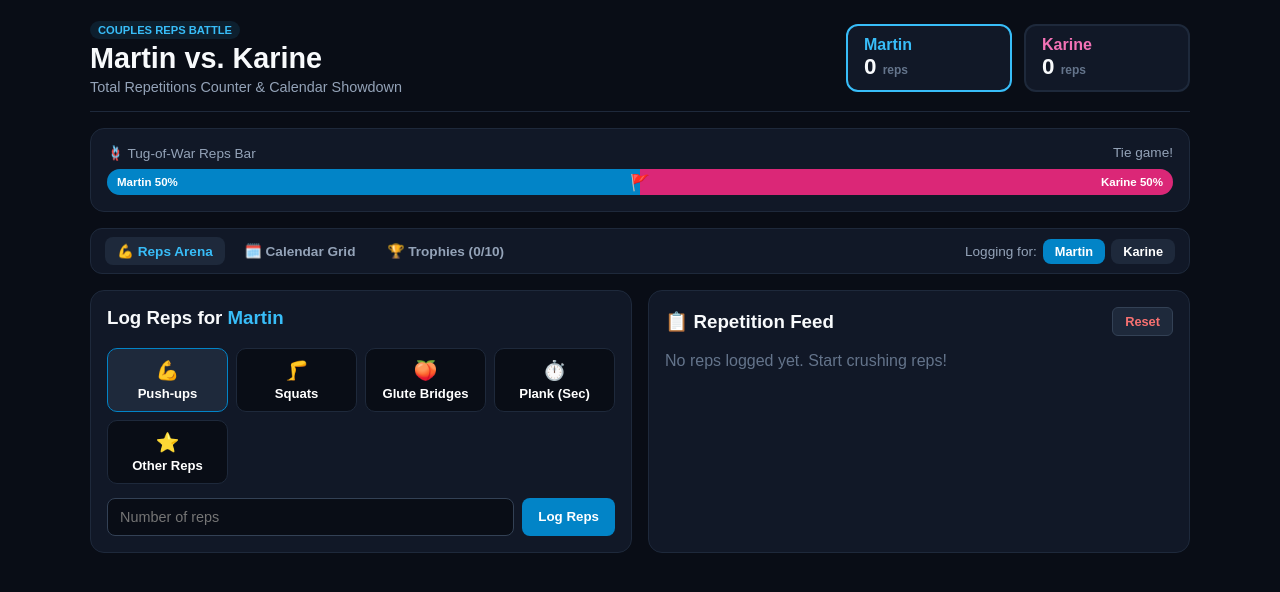
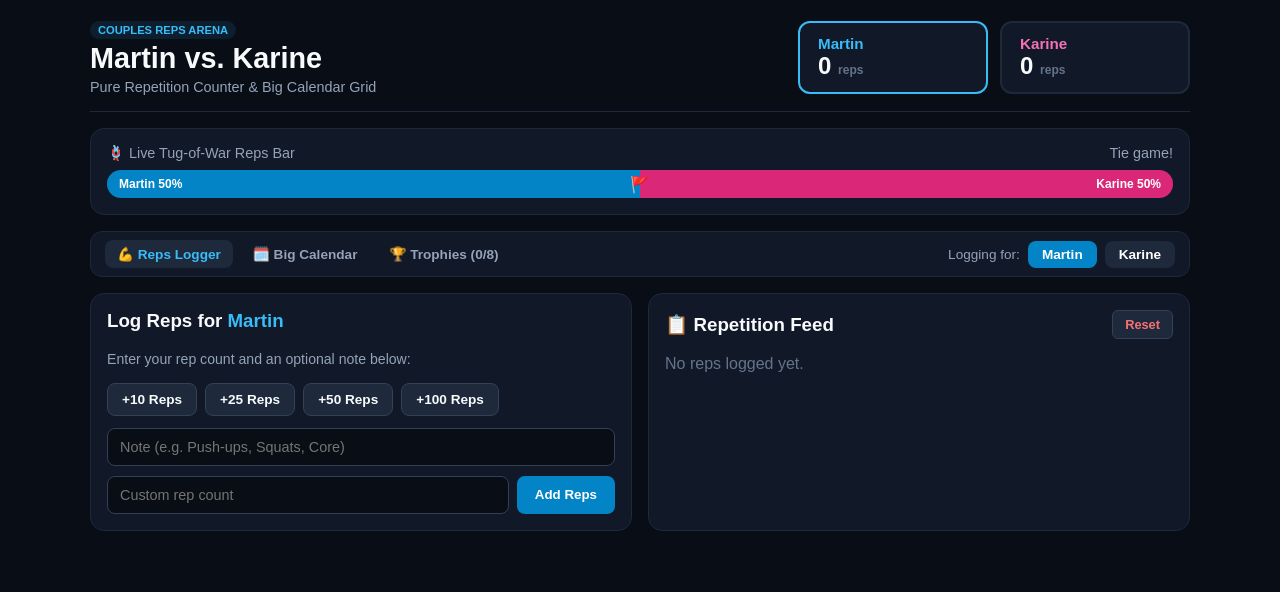
Before and after one commit to martinvaillancourt-Git/Couples-Workout-Challenge2, a React (Vite) app: page / in a window 1280 px wide. Shown: the top 592 px of the page. Built offline with nearby package versions, Linux system fonts and the light colour scheme.

Commit message:
Update App.jsx

```diff
--- a/src/App.jsx
+++ b/src/App.jsx
@@ -1,17 +1,7 @@
 import React, { useState, useEffect } from 'react';
-
-const EXERCISES = [
-  { id: 'pushups', label: 'Push-ups', icon: '💪' },
-  { id: 'squats', label: 'Squats', icon: '🦵' },
-  { id: 'glutes', label: 'Glute Bridges', icon: '🍑' },
-  { id: 'plank', label: 'Plank (Sec)', icon: '⏱️' },
-  { id: 'custom', label: 'Other Reps', icon: '⭐' },
-];
 
 const TROPHIES = [
   { id: 'first', title: 'First Rep', desc: 'Logged your very first repetition', icon: '🎯', check: (m, k, h) => h.length >= 1 },
-  { id: 'push_100', title: 'Century Push-ups', desc: 'Reached 100 total push-ups', icon: '💥', check: (m, k, h) => h.filter(i => i.label === 'Push-ups').reduce((a, b) => a + b.reps, 0) >= 100 },
-  { id: 'squat_100', title: 'Squat Machine', desc: 'Reached 100 total squats', icon: '🦵', check: (m, k, h) => h.filter(i => i.label === 'Squats').reduce((a, b) => a + b.reps, 0) >= 100 },
   { id: 'beast_session', title: 'Beast Session', desc: 'Logged 50+ reps in a single entry', icon: '🦍', check: (m, k, h) => h.some(i => i.reps >= 50) },
   { id: 'total_500', title: '500 Rep Club', desc: 'Hit 500 total reps combined', icon: '🥉', check: (m, k, h) => m + k >= 500 },
   { id: 'total_1000', title: '1,000 Rep Titan', desc: 'Hit 1,000 total reps combined', icon: '🥈', check: (m, k, h) => m + k >= 1000 },
@@ -22,26 +12,32 @@ const TROPHIES = [
     return Object.values(dates).some(set => set.size >= 2);
   }},
   { id: 'ten_workouts', title: 'Consistency Champ', desc: 'Completed 10 separate logging sessions', icon: '📅', check: (m, k, h) => h.length >= 10 },
-  { id: 'night_owl', title: 'Night Owl', desc: 'Logged a workout after 8:00 PM', icon: '🌙', check: (m, k, h) => h.some(i => i.hour >= 20) },
+  { id: 'night_owl', title: 'Night Owl', desc: 'Logged a session after 8:00 PM', icon: '🌙', check: (m, k, h) => h.some(i => i.hour >= 20) },
 ];
 
 export default function App() {
   const [tab, setTab] = useState('arena');
   const [person, setPerson] = useState('Martin');
 
-  const [scores, setScores] = useState(() => JSON.parse(localStorage.getItem('mk_reps_scores')) || { Martin: 0, Karine: 0 });
-  const [history, setHistory] = useState(() => JSON.parse(localStorage.getItem('mk_reps_history')) || []);
+  const [scores, setScores] = useState(() => JSON.parse(localStorage.getItem('mk_pure_scores')) || { Martin: 0, Karine: 0 });
+  const [history, setHistory] = useState(() => JSON.parse(localStorage.getItem('mk_pure_history')) || []);
 
-  const [selectedEx, setSelectedEx] = useState('Push-ups');
   const [repInput, setRepInput] = useState('');
-  const [customLabel, setCustomLabel] = useState('');
+  const [noteInput, setNoteInput] = useState('');
+  const [taunt, setTaunt] = useState('');
 
   const [calDate, setCalDate] = useState(new Date());
   const [selectedDay, setSelectedDay] = useState(new Date().toISOString().split('T')[0]);
   const [resetConfirm, setResetConfirm] = useState(false);
 
-  useEffect(() => { localStorage.setItem('mk_reps_scores', JSON.stringify(scores)); }, [scores]);
-  useEffect(() => { localStorage.setItem('mk_reps_history', JSON.stringify(history)); }, [history]);
+  useEffect(() => { localStorage.setItem('mk_pure_scores', JSON.stringify(scores)); }, [scores]);
+  useEffect(() => { localStorage.setItem('mk_pure_history', JSON.stringify(history)); }, [history]);
+
+  useEffect(() => {
+    const hr = new Date().getHours();
+    if (hr === 12) setTaunt('🕛 Noon Check-in: Half the day is gone! Time to log some reps and pull the rope.');
+    else if (hr === 18) setTaunt('🕕 6:00 PM Showdown: Prime workout window is open!');
+  }, []);
 
   const logReps = (who, count, label) => {
     const num = Number(count);
@@ -53,13 +49,14 @@ export default function App() {
       id: Date.now(),
       person: who,
       reps: num,
-      label: label || selectedEx,
+      label: label || 'Workout Reps',
       date: now.toISOString().split('T')[0],
       time: now.toLocaleTimeString([], { hour: '2-digit', minute: '2-digit' }),
       hour: now.getHours()
     };
     setHistory(prev => [entry, ...prev]);
     setRepInput('');
+    setNoteInput('');
   };
 
   const undoLast = () => {
@@ -91,25 +88,31 @@ export default function App() {
       <div style={s.container}>
         <header style={s.header}>
           <div>
-            <span style={s.badge}>COUPLES REPS BATTLE</span>
+            <span style={s.badge}>COUPLES REPS ARENA</span>
             <h1 style={s.title}>Martin vs. Karine</h1>
-            <p style={s.subtitle}>Total Repetitions Counter &amp; Calendar Showdown</p>
+            <p style={s.subtitle}>Pure Repetition Counter &amp; Big Calendar Grid</p>
           </div>
           <div style={s.scoreCardsRow}>
-            <div style={{ background: '#111827', border: `2px solid ${martinReps >= karineReps ? '#38bdf8' : '#1e293b'}`, borderRadius: '12px', padding: '10px 16px', minWidth: '130px' }}>
-              <div style={{ color: '#38bdf8', fontWeight: 700 }}>Martin {martinReps > karineReps && '👑'}</div>
+            <div style={{ background: '#111827', border: `2px solid ${martinReps >= karineReps ? '#38bdf8' : '#1e293b'}`, borderRadius: '12px', padding: '12px 18px', minWidth: '150px' }}>
+              <div style={{ color: '#38bdf8', fontWeight: 700, fontSize: '0.95rem' }}>Martin {martinReps > karineReps && '👑'}</div>
               <div style={s.scoreNum}>{martinReps.toLocaleString()} <span style={s.unit}>reps</span></div>
             </div>
-            <div style={{ background: '#111827', border: `2px solid ${karineReps > martinReps ? '#f472b6' : '#1e293b'}`, borderRadius: '12px', padding: '10px 16px', minWidth: '130px' }}>
-              <div style={{ color: '#f472b6', fontWeight: 700 }}>Karine {karineReps > martinReps && '👑'}</div>
+            <div style={{ background: '#111827', border: `2px solid ${karineReps > martinReps ? '#f472b6' : '#1e293b'}`, borderRadius: '12px', padding: '12px 18px', minWidth: '150px' }}>
+              <div style={{ color: '#f472b6', fontWeight: 700, fontSize: '0.95rem' }}>Karine {karineReps > martinReps && '👑'}</div>
               <div style={s.scoreNum}>{karineReps.toLocaleString()} <span style={s.unit}>reps</span></div>
             </div>
           </div>
         </header>
 
+        {taunt && (
+          <div style={s.tauntBanner}>
+            <span>📣</span> <div>{taunt}</div>
+          </div>
+        )}
+
         <div style={s.panel}>
-          <div style={{ display: 'flex', justifyContent: 'space-between', marginBottom: '8px', fontSize: '0.85rem', color: '#94a3b8' }}>
-            <span>🪢 Tug-of-War Reps Bar</span>
+          <div style={{ display: 'flex', justifyContent: 'space-between', marginBottom: '8px', fontSize: '0.9rem', color: '#94a3b8' }}>
+            <span>🪢 Live Tug-of-War Reps Bar</span>
             <span>{martinReps === karineReps ? 'Tie game!' : martinReps > karineReps ? `Martin leads by ${(martinReps - karineReps).toLocaleString()} reps` : `Karine leads by ${(karineReps - martinReps).toLocaleString()} reps`}</span>
           </div>
           <div style={s.tugOuter}>
@@ -121,13 +124,13 @@ export default function App() {
 
         <div style={s.nav}>
           <div style={{ display: 'flex', gap: '8px' }}>
-            <button onClick={() => setTab('arena')} style={{ ...s.navBtn, background: tab === 'arena' ? '#1e293b' : 'transparent', color: tab === 'arena' ? '#38bdf8' : '#94a3b8' }}>💪 Reps Arena</button>
-            <button onClick={() => setTab('cal')} style={{ ...s.navBtn, background: tab === 'cal' ? '#1e293b' : 'transparent', color: tab === 'cal' ? '#38bdf8' : '#94a3b8' }}>🗓️ Calendar Grid</button>
+            <button onClick={() => setTab('arena')} style={{ ...s.navBtn, background: tab === 'arena' ? '#1e293b' : 'transparent', color: tab === 'arena' ? '#38bdf8' : '#94a3b8' }}>💪 Reps Logger</button>
+            <button onClick={() => setTab('cal')} style={{ ...s.navBtn, background: tab === 'cal' ? '#1e293b' : 'transparent', color: tab === 'cal' ? '#38bdf8' : '#94a3b8' }}>🗓️ Big Calendar</button>
             <button onClick={() => setTab('trophies')} style={{ ...s.navBtn, background: tab === 'trophies' ? '#1e293b' : 'transparent', color: tab === 'trophies' ? '#38bdf8' : '#94a3b8' }}>
               🏆 Trophies ({TROPHIES.filter(t => t.check(martinReps, karineReps, history)).length}/{TROPHIES.length})
             </button>
           </div>
-          <div style={{ display: 'flex', gap: '6px', alignItems: 'center' }}>
+          <div style={{ display: 'flex', gap: '8px', alignItems: 'center' }}>
             <span style={{ fontSize: '0.85rem', color: '#94a3b8' }}>Logging for:</span>
             <button onClick={() => setPerson('Martin')} style={{ ...s.toggleBtn, background: person === 'Martin' ? '#0284c7' : '#1e293b' }}>Martin</button>
             <button onClick={() => setPerson('Karine')} style={{ ...s.toggleBtn, background: person === 'Karine' ? '#db2777' : '#1e293b' }}>Karine</button>
@@ -138,54 +141,38 @@ export default function App() {
           <div style={s.grid2}>
             <div style={s.panel}>
               <h3 style={{ marginTop: 0 }}>Log Reps for <span style={{ color: person === 'Martin' ? '#38bdf8' : '#f472b6' }}>{person}</span></h3>
+              <p style={{ color: '#94a3b8', fontSize: '0.88rem', marginBottom: '16px' }}>Enter your rep count and an optional note below:</p>
 
-              <div style={{ display: 'grid', gridTemplateColumns: 'repeat(auto-fit, minmax(110px, 1fr))', gap: '8px', marginBottom: '14px' }}>
-                {EXERCISES.map(ex => (
-                  <button
-                    key={ex.id}
-                    onClick={() => setSelectedEx(ex.label)}
-                    style={{
-                      border: `1px solid ${selectedEx === ex.label ? (person === 'Martin' ? '#0284c7' : '#db2777') : '#1e293b'}`,
-                      borderRadius: '10px',
-                      padding: '10px 6px',
-                      display: 'flex',
-                      flexDirection: 'column',
-                      alignItems: 'center',
-                      color: '#fff',
-                      background: selectedEx === ex.label ? '#1e293b' : '#090d16',
-                      cursor: 'pointer'
-                    }}
-                  >
-                    <span style={{ fontSize: '1.2rem' }}>{ex.icon}</span>
-                    <span style={{ fontSize: '0.82rem', fontWeight: 700, marginTop: '4px' }}>{ex.label}</span>
-                  </button>
-                ))}
+              <div style={{ display: 'flex', gap: '8px', marginBottom: '12px', flexWrap: 'wrap' }}>
+                <button onClick={() => logReps(person, 10, 'Quick Set')} style={s.quickBtn}>+10 Reps</button>
+                <button onClick={() => logReps(person, 25, 'Power Set')} style={s.quickBtn}>+25 Reps</button>
+                <button onClick={() => logReps(person, 50, 'Beast Set')} style={s.quickBtn}>+50 Reps</button>
+                <button onClick={() => logReps(person, 100, 'Century Set')} style={s.quickBtn}>+100 Reps</button>
               </div>
 
-              {selectedEx === 'Other Reps' && (
+              <div style={{ display: 'flex', flexDirection: 'column', gap: '10px' }}>
                 <input
                   type="text"
-                  placeholder="Exercise name (e.g. Pull-ups)"
-                  value={customLabel}
-                  onChange={e => setCustomLabel(e.target.value)}
-                  style={{ ...s.input, width: '100%', marginBottom: '10px' }}
+                  placeholder="Note (e.g. Push-ups, Squats, Core)"
+                  value={noteInput}
+                  onChange={e => setNoteInput(e.target.value)}
+                  style={s.input}
                 />
-              )}
-
                 <div style={{ display: 'flex', gap: '8px' }}>
                   <input
                     type="number"
-                  placeholder="Number of reps"
+                    placeholder="Custom rep count"
                     value={repInput}
                     onChange={e => setRepInput(e.target.value)}
                     style={{ ...s.input, flex: 1 }}
                   />
                   <button
-                  onClick={() => logReps(person, repInput, selectedEx === 'Other Reps' ? (customLabel || 'Custom Reps') : selectedEx)}
+                    onClick={() => logReps(person, repInput, noteInput || 'General Reps')}
                     style={{ ...s.primaryBtn, background: person === 'Martin' ? '#0284c7' : '#db2777' }}
                   >
-                  Log Reps
+                    Add Reps
                   </button>
+                </div>
               </div>
             </div>
 
@@ -202,12 +189,12 @@ export default function App() {
                 </div>
               </div>
 
-              {history.length === 0 ? <p style={{ color: '#64748b' }}>No reps logged yet. Start crushing reps!</p> : (
-                <div style={{ display: 'flex', flexDirection: 'column', gap: '6px', maxHeight: '220px', overflowY: 'auto' }}>
+              {history.length === 0 ? <p style={{ color: '#64748b' }}>No reps logged yet.</p> : (
+                <div style={{ display: 'flex', flexDirection: 'column', gap: '6px', maxHeight: '240px', overflowY: 'auto' }}>
                   {history.slice(0, 8).map(i => (
                     <div key={i.id} style={s.feedItem}>
                       <div>
-                        <strong style={{ color: i.person === 'Martin' ? '#38bdf8' : '#f472b6' }}>{i.person}</strong> — {i.reps} {i.label}
+                        <strong style={{ color: i.person === 'Martin' ? '#38bdf8' : '#f472b6' }}>{i.person}</strong> — {i.reps} reps ({i.label})
                       </div>
                       <span style={{ color: '#64748b', fontSize: '0.8rem' }}>{i.time}</span>
                     </div>
@@ -221,16 +208,16 @@ export default function App() {
         {tab === 'cal' && (
           <div style={s.grid2}>
             <div style={s.panel}>
-              <div style={{ display: 'flex', justifyContent: 'space-between', alignItems: 'center', marginBottom: '14px' }}>
+              <div style={{ display: 'flex', justifyContent: 'space-between', alignItems: 'center', marginBottom: '16px' }}>
                 <button onClick={() => setCalDate(new Date(yr, mo - 1, 1))} style={s.smallBtn}>◀ Prev</button>
-                <h3 style={{ margin: 0 }}>{calDate.toLocaleString('default', { month: 'long', year: 'numeric' })}</h3>
+                <h2 style={{ margin: 0, fontSize: '1.2rem' }}>🗓️ {calDate.toLocaleString('default', { month: 'long', year: 'numeric' })}</h2>
                 <button onClick={() => setCalDate(new Date(yr, mo + 1, 1))} style={s.smallBtn}>Next ▶</button>
               </div>
 
               <div style={s.calGrid}>
-                {['Su','Mo','Tu','We','Th','Fr','Sa'].map(d => <div key={d} style={{ textAlign: 'center', fontSize: '0.75rem', color: '#64748b' }}>{d}</div>)}
+                {['Sun','Mon','Tue','Wed','Thu','Fri','Sat'].map(d => <div key={d} style={{ textAlign: 'center', fontSize: '0.78rem', color: '#64748b', paddingBottom: '4px' }}>{d}</div>)}
                 {cells.map((c, idx) => {
-                  if (!c) return <div key={idx} />;
+                  if (!c) return <div key={idx} style={{ height: '84px' }} />;
                   const dayLogs = history.filter(h => h.date === c.dateStr);
                   const mReps = dayLogs.filter(l => l.person === 'Martin').reduce((a, b) => a + b.reps, 0);
                   const kReps = dayLogs.filter(l => l.person === 'Karine').reduce((a, b) => a + b.reps, 0);
@@ -241,9 +228,9 @@ export default function App() {
                       key={c.dateStr}
                       onClick={() => setSelectedDay(c.dateStr)}
                       style={{
-                        height: '56px',
-                        borderRadius: '8px',
-                        border: `1px solid ${isSel ? '#fbbf24' : (mReps > 0 || kReps > 0) ? '#334155' : '#1e293b'}`,
+                        height: '84px',
+                        borderRadius: '10px',
+                        border: `2px solid ${isSel ? '#fbbf24' : (mReps > 0 || kReps > 0) ? '#334155' : '#1e293b'}`,
                         background: isSel ? '#1e293b' : '#090d16',
                         display: 'flex',
                         flexDirection: 'column',
@@ -254,10 +241,18 @@ export default function App() {
                         color: '#fff'
                       }}
                     >
-                      <span style={{ fontWeight: 700, fontSize: '0.85rem' }}>{c.day}</span>
-                      <div style={{ display: 'flex', flexDirection: 'column', fontSize: '0.68rem', marginTop: '2px', gap: '1px' }}>
-                        {mReps > 0 && <span style={{ color: '#38bdf8', fontWeight: 800 }}>M: {mReps}</span>}
-                        {kReps > 0 && <span style={{ color: '#f472b6', fontWeight: 800 }}>K: {kReps}</span>}
+                      <span style={{ fontWeight: 700, fontSize: '0.9rem', marginBottom: '4px' }}>{c.day}</span>
+                      <div style={{ display: 'flex', flexDirection: 'column', fontSize: '0.75rem', gap: '2px', width: '100%', padding: '0 4px' }}>
+                        {mReps > 0 && (
+                          <div style={{ background: 'rgba(2, 132, 199, 0.25)', color: '#38bdf8', borderRadius: '4px', fontWeight: 800, padding: '1px 0' }}>
+                            M: {mReps}
+                          </div>
+                        )}
+                        {kReps > 0 && (
+                          <div style={{ background: 'rgba(219, 39, 119, 0.25)', color: '#f472b6', borderRadius: '4px', fontWeight: 800, padding: '1px 0' }}>
+                            K: {kReps}
+                          </div>
+                        )}
                       </div>
                     </button>
                   );
@@ -266,13 +261,13 @@ export default function App() {
             </div>
 
             <div style={s.panel}>
-              <h3 style={{ marginTop: 0 }}>Breakdown for {selectedDay}</h3>
-              {selectedDayLogs.length === 0 ? <p style={{ color: '#64748b' }}>No repetitions recorded on this date.</p> : (
+              <h3 style={{ marginTop: 0 }}>Detailed Breakdown for {selectedDay}</h3>
+              {selectedDayLogs.length === 0 ? <p style={{ color: '#64748b' }}>No rep sessions recorded on this date.</p> : (
                 <div style={{ display: 'flex', flexDirection: 'column', gap: '8px' }}>
                   {selectedDayLogs.map(item => (
                     <div key={item.id} style={s.feedItem}>
                       <div>
-                        <strong style={{ color: item.person === 'Martin' ? '#38bdf8' : '#f472b6' }}>{item.person}</strong> — {item.reps} {item.label}
+                        <strong style={{ color: item.person === 'Martin' ? '#38bdf8' : '#f472b6' }}>{item.person}</strong> — {item.reps} reps ({item.label})
                       </div>
                       <span style={{ color: '#64748b', fontSize: '0.8rem' }}>{item.time}</span>
                     </div>
@@ -291,11 +286,11 @@ export default function App() {
               {TROPHIES.map(t => {
                 const unlocked = t.check(martinReps, karineReps, history);
                 return (
-                  <div key={t.id} style={{ background: '#090d16', border: `1px solid ${unlocked ? '#fbbf24' : '#1e293b'}`, borderRadius: '12px', padding: '14px', textAlign: 'center', opacity: unlocked ? 1 : 0.4 }}>
-                    <span style={{ fontSize: '2.2rem' }}>{t.icon}</span>
-                    <h4 style={{ margin: '6px 0 2px 0', fontSize: '1rem' }}>{t.title}</h4>
-                    <p style={{ fontSize: '0.78rem', color: '#94a3b8', margin: 0 }}>{t.desc}</p>
-                    <div style={{ marginTop: '8px', fontSize: '0.72rem', fontWeight: 800, color: unlocked ? '#fbbf24' : '#64748b' }}>
+                  <div key={t.id} style={{ background: '#090d16', border: `1px solid ${unlocked ? '#fbbf24' : '#1e293b'}`, borderRadius: '12px', padding: '16px', textAlign: 'center', opacity: unlocked ? 1 : 0.4 }}>
+                    <span style={{ fontSize: '2.5rem' }}>{t.icon}</span>
+                    <h4 style={{ margin: '8px 0 4px 0', fontSize: '1.05rem' }}>{t.title}</h4>
+                    <p style={{ fontSize: '0.8rem', color: '#94a3b8', margin: 0 }}>{t.desc}</p>
+                    <div style={{ marginTop: '10px', fontSize: '0.75rem', fontWeight: 800, color: unlocked ? '#fbbf24' : '#64748b' }}>
                       {unlocked ? '✓ UNLOCKED' : '🔒 LOCKED'}
                     </div>
                   </div>
@@ -317,20 +312,22 @@ const s = {
   title: { fontSize: '1.8rem', fontWeight: 800, margin: '4px 0' },
   subtitle: { fontSize: '0.9rem', color: '#94a3b8', margin: 0 },
   scoreCardsRow: { display: 'flex', gap: '12px' },
-  scoreNum: { fontSize: '1.4rem', fontWeight: 800 },
+  scoreNum: { fontSize: '1.5rem', fontWeight: 800 },
   unit: { fontSize: '0.75rem', color: '#64748b', fontWeight: 600 },
+  tauntBanner: { display: 'flex', alignItems: 'center', gap: '12px', background: 'rgba(251,191,36,0.1)', border: '1px solid rgba(251,191,36,0.3)', color: '#fde047', padding: '12px 16px', borderRadius: '12px', marginBottom: '16px', fontSize: '0.9rem' },
   panel: { background: '#111827', border: '1px solid #1e293b', borderRadius: '14px', padding: '16px', marginBottom: '16px' },
-  tugOuter: { display: 'flex', height: '26px', background: '#1e293b', borderRadius: '99px', position: 'relative', overflow: 'hidden' },
-  tugM: { background: '#0284c7', height: '100%', display: 'flex', alignItems: 'center', paddingLeft: '10px', fontSize: '0.72rem', fontWeight: 800, color: '#fff' },
-  tugK: { background: '#db2777', height: '100%', display: 'flex', alignItems: 'center', justifyContent: 'flex-end', paddingRight: '10px', fontSize: '0.72rem', fontWeight: 800, color: '#fff' },
+  tugOuter: { display: 'flex', height: '28px', background: '#1e293b', borderRadius: '99px', position: 'relative', overflow: 'hidden' },
+  tugM: { background: '#0284c7', height: '100%', display: 'flex', alignItems: 'center', paddingLeft: '12px', fontSize: '0.75rem', fontWeight: 800, color: '#fff' },
+  tugK: { background: '#db2777', height: '100%', display: 'flex', alignItems: 'center', justifyContent: 'flex-end', paddingRight: '12px', fontSize: '0.75rem', fontWeight: 800, color: '#fff' },
   tugFlag: { position: 'absolute', left: '50%', top: '50%', transform: 'translate(-50%, -50%)', zIndex: 2 },
   nav: { display: 'flex', justifyContent: 'space-between', alignItems: 'center', flexWrap: 'wrap', gap: '10px', background: '#111827', padding: '8px 14px', borderRadius: '12px', border: '1px solid #1e293b', marginBottom: '16px' },
   navBtn: { border: 'none', padding: '6px 12px', borderRadius: '8px', fontWeight: 700, cursor: 'pointer', fontSize: '0.85rem' },
-  toggleBtn: { border: 'none', padding: '5px 12px', borderRadius: '8px', fontWeight: 700, color: '#fff', cursor: 'pointer', fontSize: '0.8rem' },
+  toggleBtn: { border: 'none', padding: '6px 14px', borderRadius: '8px', fontWeight: 700, color: '#fff', cursor: 'pointer', fontSize: '0.85rem' },
   grid2: { display: 'grid', gridTemplateColumns: 'repeat(auto-fit, minmax(320px, 1fr))', gap: '16px' },
+  quickBtn: { background: '#1e293b', border: '1px solid #334155', color: '#f8fafc', padding: '8px 14px', borderRadius: '8px', fontWeight: 700, cursor: 'pointer', fontSize: '0.85rem' },
   input: { padding: '10px 12px', borderRadius: '8px', border: '1px solid #334155', background: '#090d16', color: '#fff', fontSize: '0.9rem' },
-  primaryBtn: { padding: '10px 16px', borderRadius: '8px', border: 'none', color: '#fff', fontWeight: 700, cursor: 'pointer' },
-  feedItem: { display: 'flex', justifyContent: 'space-between', alignItems: 'center', background: '#090d16', padding: '8px 12px', borderRadius: '8px', fontSize: '0.88rem' },
-  calGrid: { display: 'grid', gridTemplateColumns: 'repeat(7, 1fr)', gap: '5px' },
+  primaryBtn: { padding: '10px 18px', borderRadius: '8px', border: 'none', color: '#fff', fontWeight: 700, cursor: 'pointer' },
+  feedItem: { display: 'flex', justifyContent: 'space-between', alignItems: 'center', background: '#090d16', padding: '10px 12px', borderRadius: '8px', fontSize: '0.9rem' },
+  calGrid: { display: 'grid', gridTemplateColumns: 'repeat(7, 1fr)', gap: '6px' },
   smallBtn: { background: '#1e293b', border: '1px solid #334155', color: '#fff', padding: '6px 12px', borderRadius: '6px', cursor: 'pointer', fontSize: '0.8rem', fontWeight: 600 }
 };
```
Lines whose indentation alone changed are shown as unchanged.
